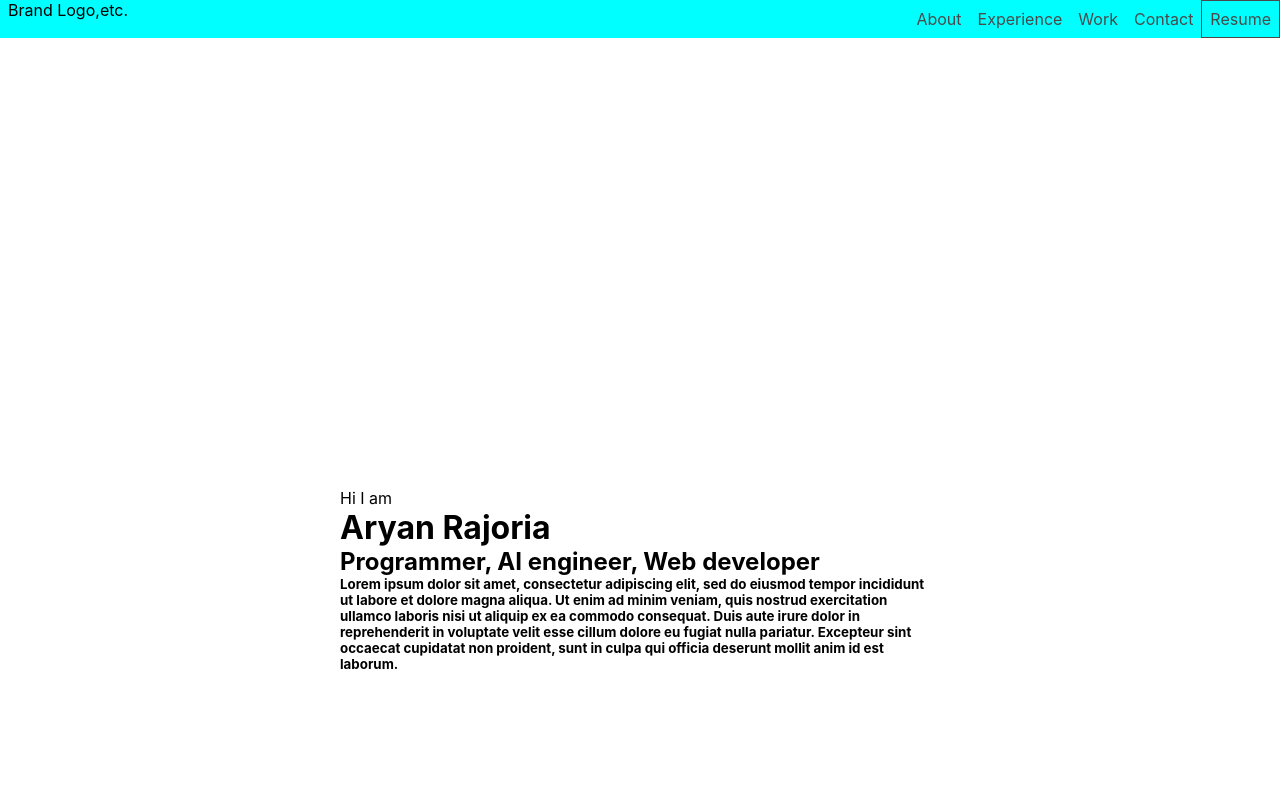
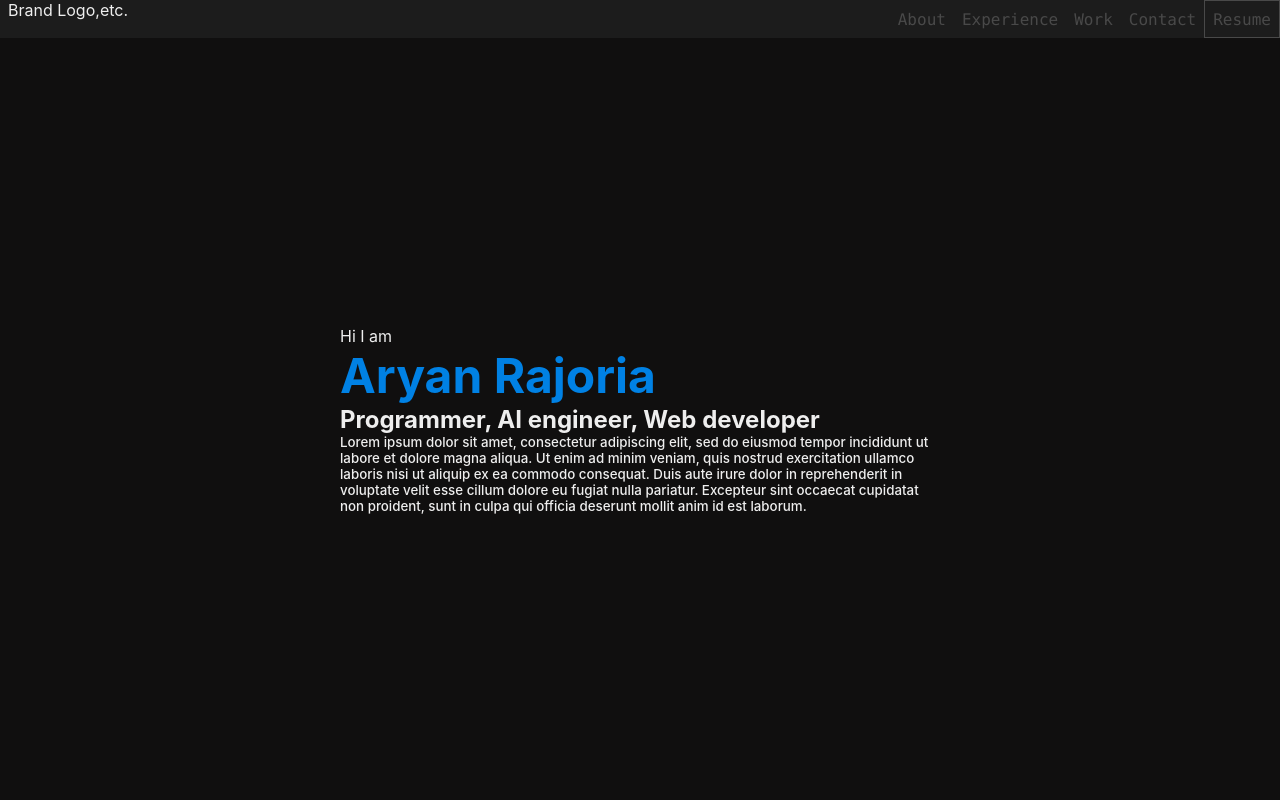
Before and after one commit to aryan-rajoria/Aryan-Rajoria.github.io, a React (Create React App) app: page / in a window 1280 px wide. Shown: the top 800 px of the page. Built offline with nearby package versions, Linux system fonts and the light colour scheme; the HTML template or start-up script is replaced by a standard one.

Commit message:
adding custom color scheme

```diff
--- a/src/App.css
+++ b/src/App.css
@@ -1,3 +1,11 @@
+:root {
+    --color1: rgb(16, 15, 15);
+    --color3: rgb(0, 129, 228);
+    --color2: #fd6136;
+    --color4: rgb(238, 238, 238);
+    --color5: #1c1c1c;
+}
+
 .subpart-h2 {
 }
 
@@ -6,3 +14,8 @@
     max-width: 600px;
     margin: 0 auto;
 }
+
+body {
+    background-color: var(--color1);
+    color: var(--color4);
+}
--- a/src/pages/portfolio/header/header.css
+++ b/src/pages/portfolio/header/header.css
@@ -1,9 +1,9 @@
 .header {
+    display: flex;
     width: 60%;
     max-width: 600px;
     margin: 0 auto;
-    padding-top: 35%;
-    padding-bottom: 40%;
+    min-height: 100vh;
 }
 
 .header_content {
@@ -18,6 +18,8 @@
 }
 .header-h1 {
     margin: 0;
+    font-size: 3rem;
+    color: var(--color3);
 }
 .header-h2 {
     margin: 0;
@@ -25,4 +27,5 @@
 .header-h3 {
     font-size: smaller;
     margin: 0;
+    font-weight: 500;
 }
--- a/src/pages/portfolio/navbar/navbar.css
+++ b/src/pages/portfolio/navbar/navbar.css
@@ -2,7 +2,7 @@
     position: fixed;
     width: 100%;
     transition: top 0.3s;
-    background-color: aqua;
+    background-color: var(--color5);
 }
 
 .brand {
@@ -31,7 +31,7 @@ ol li {
 }
 
 ol li:hover {
-    background-color: #494949;
+    background-color: var(--color2);
     color: #fff;
 }
 
--- a/src/pages/portfolio/navbar/navbar.jsx
+++ b/src/pages/portfolio/navbar/navbar.jsx
@@ -8,11 +8,21 @@ function Navbar() {
                 <p className="inline-ele">Brand Logo,etc.</p>
             </div>
             <ol className="menu inline-ele">
-                <li>About</li>
-                <li>Experience</li>
-                <li>Work</li>
-                <li>Contact</li>
-                <li id="resume">Resume</li>
+                <li>
+                    <code>About</code>
+                </li>
+                <li>
+                    <code>Experience</code>
+                </li>
+                <li>
+                    <code>Work</code>
+                </li>
+                <li>
+                    <code>Contact</code>
+                </li>
+                <li id="resume">
+                    <code>Resume</code>
+                </li>
             </ol>
         </div>
     );
```
